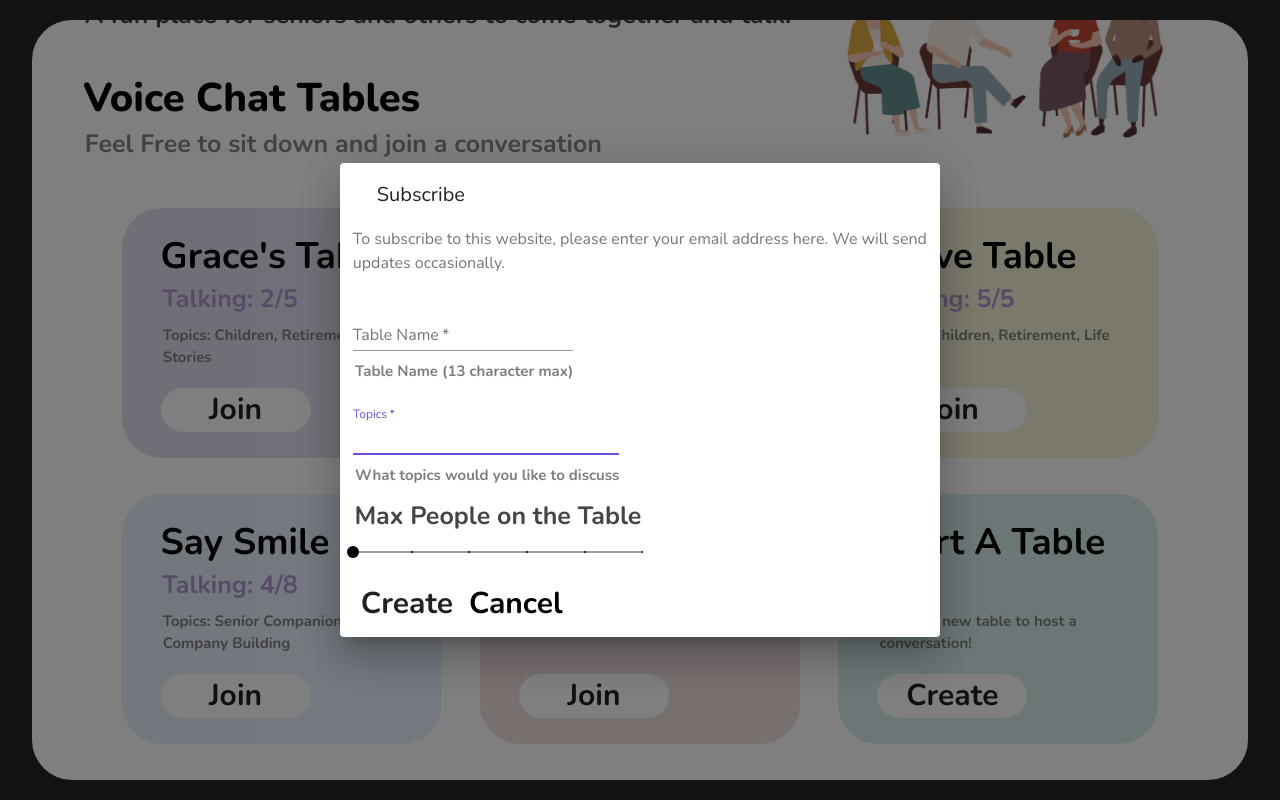
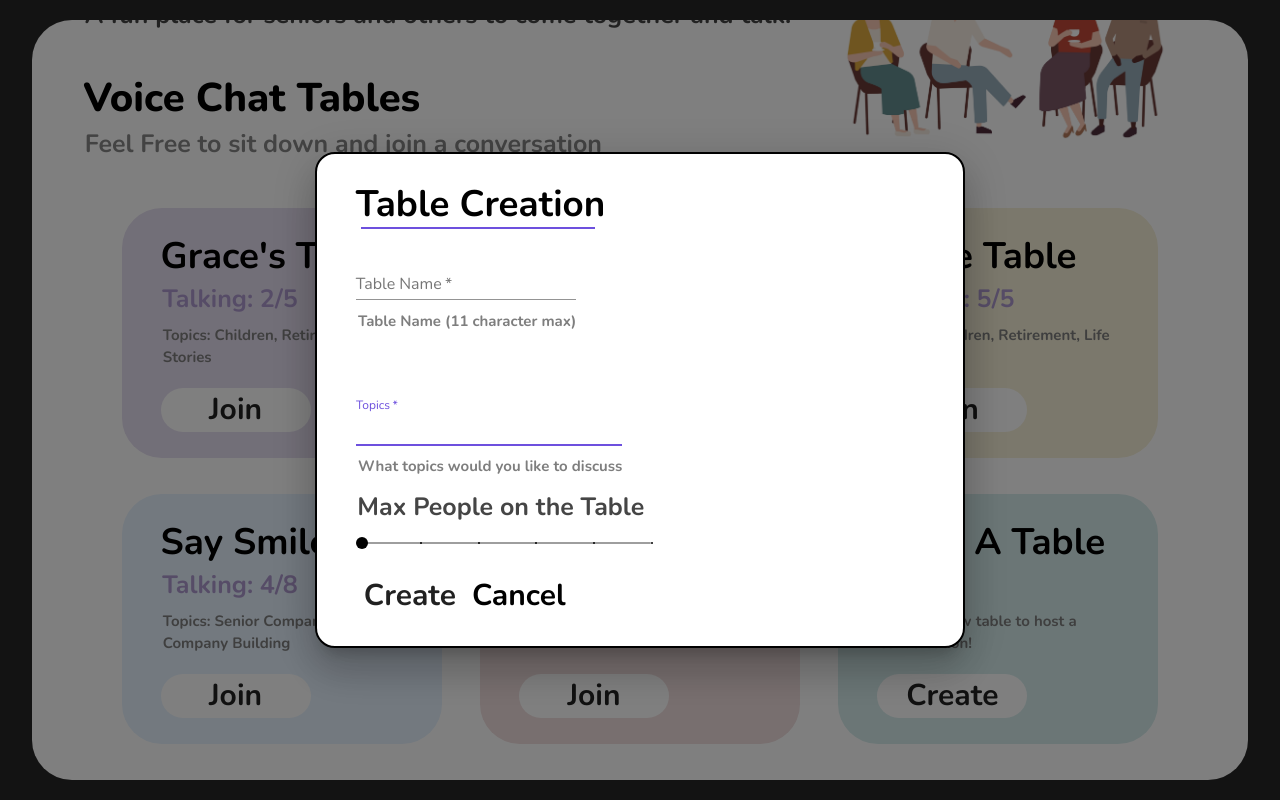
Before and after one commit to Avi-Agarwal/senior-chat, a React (Create React App) app: page / in a window 1280 px wide. Both pictures are taken after a click on the button "Create". Built offline with nearby package versions, Linux system fonts and the light colour scheme.

Commit message:
Create styling work

```diff
--- a/package.json
+++ b/package.json
@@ -22,7 +22,7 @@
     "build": "react-scripts build",
     "test": "react-scripts test",
     "eject": "react-scripts eject",
-    "fakebuild": "surge build https://seniorchat-ui.surge.sh"
+    "fake-deploy": "surge build https://seniorchat-ui.surge.sh"
   },
   "eslintConfig": {
     "extends": [
--- a/src/components/CreateTableDialog.js
+++ b/src/components/CreateTableDialog.js
@@ -4,25 +4,48 @@ import TextField from '@material-ui/core/TextField';
 import Dialog from '@material-ui/core/Dialog';
 // import DialogActions from '@material-ui/core/DialogActions';
 // import DialogContent from '@material-ui/core/DialogContent';
-import DialogContentText from '@material-ui/core/DialogContentText';
-import DialogTitle from '@material-ui/core/DialogTitle';
+// import DialogTitle from '@material-ui/core/DialogTitle';
 import Slider from '@material-ui/core/Slider';
 import Typography from '@material-ui/core/Typography';
 import { Grid } from '@material-ui/core';
-// import makeStyles from '@material-ui/core/styles/makeStyles';
+import Box from '@material-ui/core/Box';
+import makeStyles from '@material-ui/core/styles/makeStyles';
 
 
-// const useStyles  = makeStyles( {
-// 	contentWrapper: {
-// 		display: 'flex',
-// 		flexDirection: 'column',
-// 		justifyContent: 'flex-start',
-// 		alignItems: 'flex-start'
-// 	},
-// });
+const useStyles = makeStyles( {
+	dialogStyle: {
+		borderRadius: '80px',
+		backgroundColor: '#6D50DE'
+	},
+	lineBreak: {
+		height: '.125rem',
+		width: '94%',
+		borderWidth: 0,
+		color: '#6D50DE',
+		backgroundColor: '#6D50DE',
+		// marginTop: '.1rem',
+		marginTop: '.15vh',
+		marginLeft: '2%'
+	},
+	button : {
+		backgroundColor: 'white',
+		width: '150px',
+		height: '44px',
+		borderRadius: '30px',
+		marginTop: 'auto'
+		// marginBottom: '24px'
+	}
+} )
 
+const dialogStyle = {
+	borderRadius: '20px',
+	border: '2px solid black',
+	width: '80vw',
+	maxWidth: '650px'
+}
 
 export const CreateTableDialog  = ({ open = false, handleClose, tableCreation }) => {
+	const classes = useStyles();
 	const [tableName, updateTableName] = React.useState('');
 	const [topics, updateTopics] = React.useState('');
 	// eslint-disable-next-line no-unused-vars
@@ -38,16 +61,13 @@ export const CreateTableDialog  = ({ open = false, handleClose, tableCreation })
 
 	return (
 		<>
-			<Dialog open={open} onClose={handleClose} aria-labelledby="form-dialog-title">
-				<Grid container direction="column" justify="flex-start" alignItems="flex-start" style={{ paddingLeft: '1vw' }}>
+			<Dialog open={open} onClose={handleClose} PaperProps={{ style: dialogStyle }}>
+				<Grid container direction="column" justify="flex-start" alignItems="flex-start" style={{ marginLeft: '6%', width: '94%' }}>
 					<Grid item xs={12}>
-						<DialogTitle id="form-dialog-title">Subscribe</DialogTitle>
-					</Grid>
-					<Grid item xs={12}>
-						<DialogContentText>
-							To subscribe to this website, please enter your email address here. We will send updates
-							occasionally.
-						</DialogContentText>
+						<Box style={{ width: 'fit-content', marginTop: '29px' }}>
+							<Typography variant='h3'>Table Creation</Typography>
+							<hr className={classes.lineBreak}/>
+						</Box>
 					</Grid>
 					<Grid item xs={12}>
 						<TextField
@@ -55,14 +75,15 @@ export const CreateTableDialog  = ({ open = false, handleClose, tableCreation })
 							id="tableName"
 							label="Table Name"
 							type="text"
-							helperText={'Table Name (13 character max)'}
+							helperText={'Table Name (11 character max)'}
 							margin='normal'
 							onChange={({ target }) => {
-								target.value.length < 14 ?  updateTableName(target.value): null ;
+								target.value.length < 12 ?  updateTableName(target.value): null ;
 							}}
 							value={tableName}
-							color="secondary"
+							color="primary"
 							required
+							style={{ marginBottom: '50px' }}
 						/>
 					</Grid>
 					<Grid item xs={12}>
@@ -81,7 +102,7 @@ export const CreateTableDialog  = ({ open = false, handleClose, tableCreation })
 							required
 						/>
 					</Grid>
-					<Grid item xs={12}>
+					<Grid item xs={9}>
 						<Typography variant='subtitle1'>Max People on the Table</Typography>
 						<Slider
 							defaultValue={1}
@@ -92,9 +113,11 @@ export const CreateTableDialog  = ({ open = false, handleClose, tableCreation })
 							onChange={handleSliderChange}
 							min={1}
 							max={6}
+							style={{ marginLeft: '.5vw' }}
 						/>
 					</Grid>
 					<Grid item xs={12}>
+						<Box style={{ marginBottom: '18px' }}>
 							<Button
 								onClick={() => {
 									tableCreation( tableName, maxPeople, topics );
@@ -107,6 +130,7 @@ export const CreateTableDialog  = ({ open = false, handleClose, tableCreation })
 							<Button onClick={handleClose} color="primary">
 								Cancel
 							</Button>
+						</Box>
 					</Grid>
 					{/*<DialogContent>*/}
 					{/*	<DialogContentText>*/}
```
Lines whose indentation alone changed are shown as unchanged.
